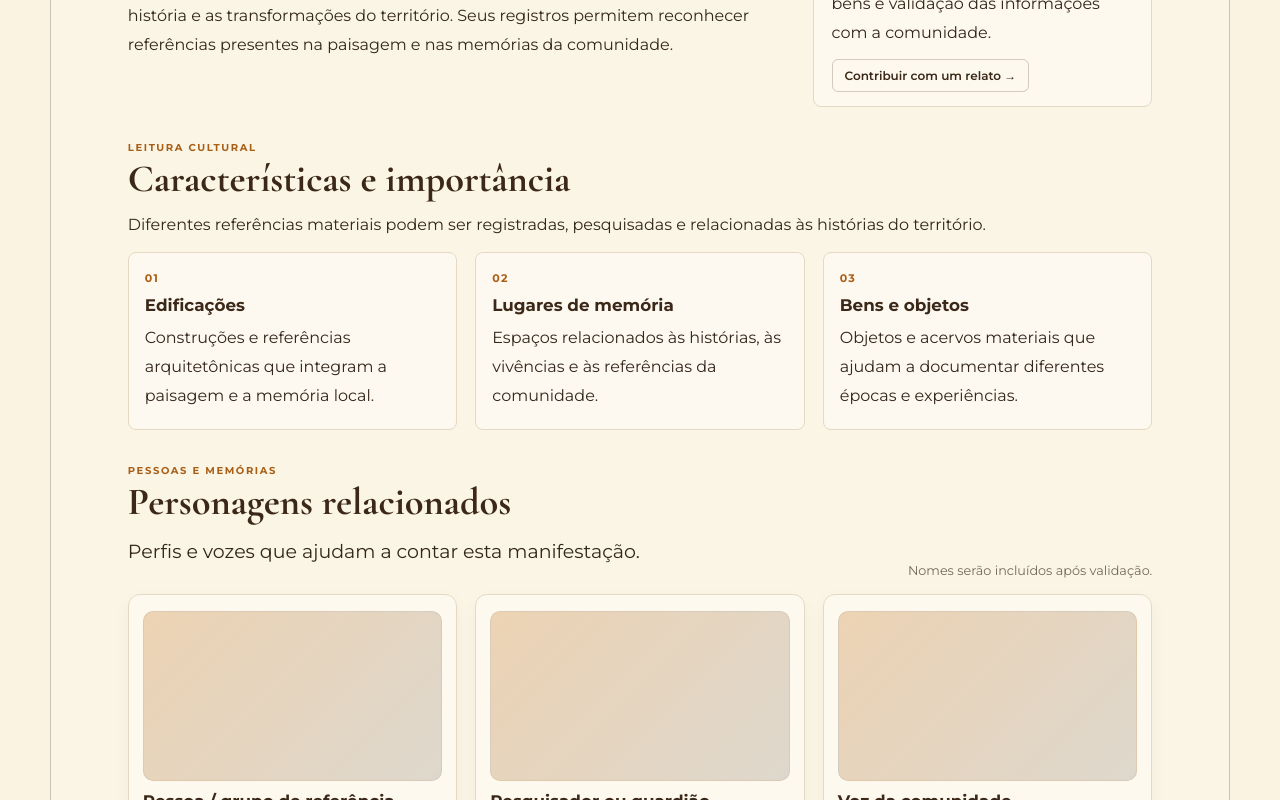
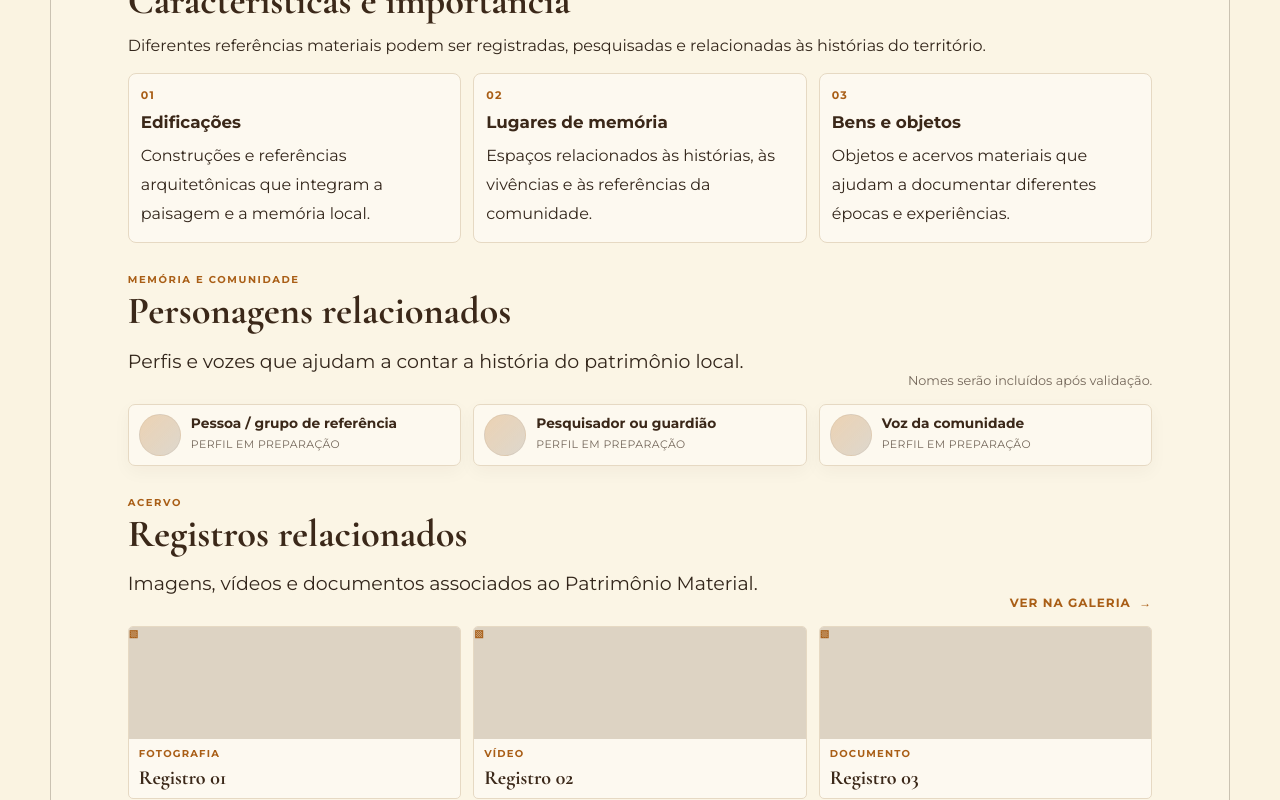
Before and after one commit to Gwinchester123/Limoeiro-Conta, a React (Vite) app: page /patrimonio-material in a window 1280 px wide. Shown: the part 880-1680 px from the top of the page. Built offline with nearby package versions, Linux system fonts and the light colour scheme.

Commit message:
feat: enhance Patrimonio Material page styles and update content for better clarity and responsiveness

```diff
--- a/src/paginas/Patrimonio_Material/PatrimonioMaterial.css
+++ b/src/paginas/Patrimonio_Material/PatrimonioMaterial.css
@@ -1 +1,107 @@
 @import "../Louceiras/Louceiras.css";
+
+.patrimonio-material-page .louceiras-intro h1 {
+  font-size: clamp(38px, 5vw, 64px);
+  line-height: 0.95;
+}
+
+.patrimonio-material-page .louceiras-intro > p {
+  font-size: 0.86rem;
+  line-height: 1.5;
+}
+
+.patrimonio-material-page .louceiras-hero {
+  max-height: 340px;
+  border-radius: 5px;
+}
+
+.patrimonio-material-page .louceiras-hero > img {
+  max-height: 340px;
+}
+
+.patrimonio-material-page .louceiras-section {
+  margin-top: 22px;
+}
+
+.patrimonio-material-page .louceiras-characteristics {
+  gap: 12px;
+}
+
+.patrimonio-material-page .louceiras-characteristic {
+  padding: 14px 12px;
+}
+
+.patrimonio-material-page .louceiras-people {
+  gap: 12px;
+}
+
+.patrimonio-material-page .louceiras-person {
+  min-width: 0;
+  min-height: 0;
+  flex-direction: row;
+  align-items: center;
+  gap: 10px;
+  padding: 9px 10px;
+  border-radius: 7px;
+}
+
+.patrimonio-material-page .louceiras-person-avatar {
+  flex: 0 0 42px;
+  width: 42px;
+  height: 42px;
+  border-radius: 50%;
+}
+
+.patrimonio-material-page .louceiras-person > div {
+  min-width: 0;
+}
+
+.patrimonio-material-page .louceiras-person h3 {
+  margin: 0 0 3px;
+  font-size: 0.86rem;
+}
+
+.patrimonio-material-page .louceiras-person p {
+  font-size: 0.68rem;
+}
+
+.patrimonio-material-page .louceiras-records {
+  gap: 12px;
+}
+
+.patrimonio-material-page .louceiras-record {
+  padding: 0 0 10px;
+  overflow: hidden;
+  border-radius: 5px;
+  background: rgba(255, 255, 255, 0.4);
+}
+
+.patrimonio-material-record-preview {
+  display: grid;
+  height: 112px;
+  margin-bottom: 9px;
+  background: #ddd3c3;
+  color: rgba(59, 40, 25, 0.45);
+  font-size: 24px;
+  place-items: center;
+}
+
+.patrimonio-material-page .louceiras-record > span:not(.patrimonio-material-record-preview),
+.patrimonio-material-page .louceiras-record h3 {
+  margin-right: 10px;
+  margin-left: 10px;
+}
+
+.patrimonio-material-page .louceiras-record h3 {
+  font-size: 20px;
+}
+
+@media (max-width: 520px) {
+  .patrimonio-material-page .louceiras-intro h1 {
+    font-size: clamp(36px, 10vw, 48px);
+  }
+
+  .patrimonio-material-record-preview {
+    height: 100px;
+  }
+}
--- a/src/paginas/Patrimonio_Material/PatrimonioMaterialPage.jsx
+++ b/src/paginas/Patrimonio_Material/PatrimonioMaterialPage.jsx
@@ -39,7 +39,7 @@ const records = [
 
 export default function PatrimonioMaterialPage() {
   return (
-    <div className="louceiras-page">
+    <div className="louceiras-page patrimonio-material-page">
       <Header />
 
       <main className="louceiras-shell">
@@ -67,7 +67,7 @@ export default function PatrimonioMaterialPage() {
 
         <section className="louceiras-history">
           <div className="louceiras-copy">
-            <span className="louceiras-kicker">Contexto</span>
+            <span className="louceiras-kicker">História</span>
             <h2>História e referências</h2>
             <p>
               O Patrimônio Material reúne bens, lugares e construções que ajudam a
@@ -89,7 +89,7 @@ export default function PatrimonioMaterialPage() {
 
         <section className="louceiras-section">
           <div className="louceiras-section-heading">
-            <span className="louceiras-kicker">Leitura cultural</span>
+            <span className="louceiras-kicker">Importância cultural</span>
             <h2>Características e importância</h2>
             <p>
               Diferentes referências materiais podem ser registradas, pesquisadas e
@@ -111,9 +111,9 @@ export default function PatrimonioMaterialPage() {
         <section className="louceiras-section">
           <div className="louceiras-section-heading louceiras-people-heading">
             <div>
-              <span className="louceiras-kicker">Pessoas e memórias</span>
+              <span className="louceiras-kicker">Memória e comunidade</span>
               <h2>Personagens relacionados</h2>
-              <p>Perfis e vozes que ajudam a contar esta manifestação.</p>
+              <p>Perfis e vozes que ajudam a contar a história do patrimônio local.</p>
             </div>
             <span className="louceiras-note">Nomes serão incluídos após validação.</span>
           </div>
@@ -154,6 +154,9 @@ export default function PatrimonioMaterialPage() {
                 key={record.title}
                 aria-label={`${record.type}, ${record.title}: abrir galeria`}
               >
+                <span className="patrimonio-material-record-preview" aria-hidden="true">
+                  ▧
+                </span>
                 <span>{record.type}</span>
                 <h3>{record.title}</h3>
               </Link>
```
